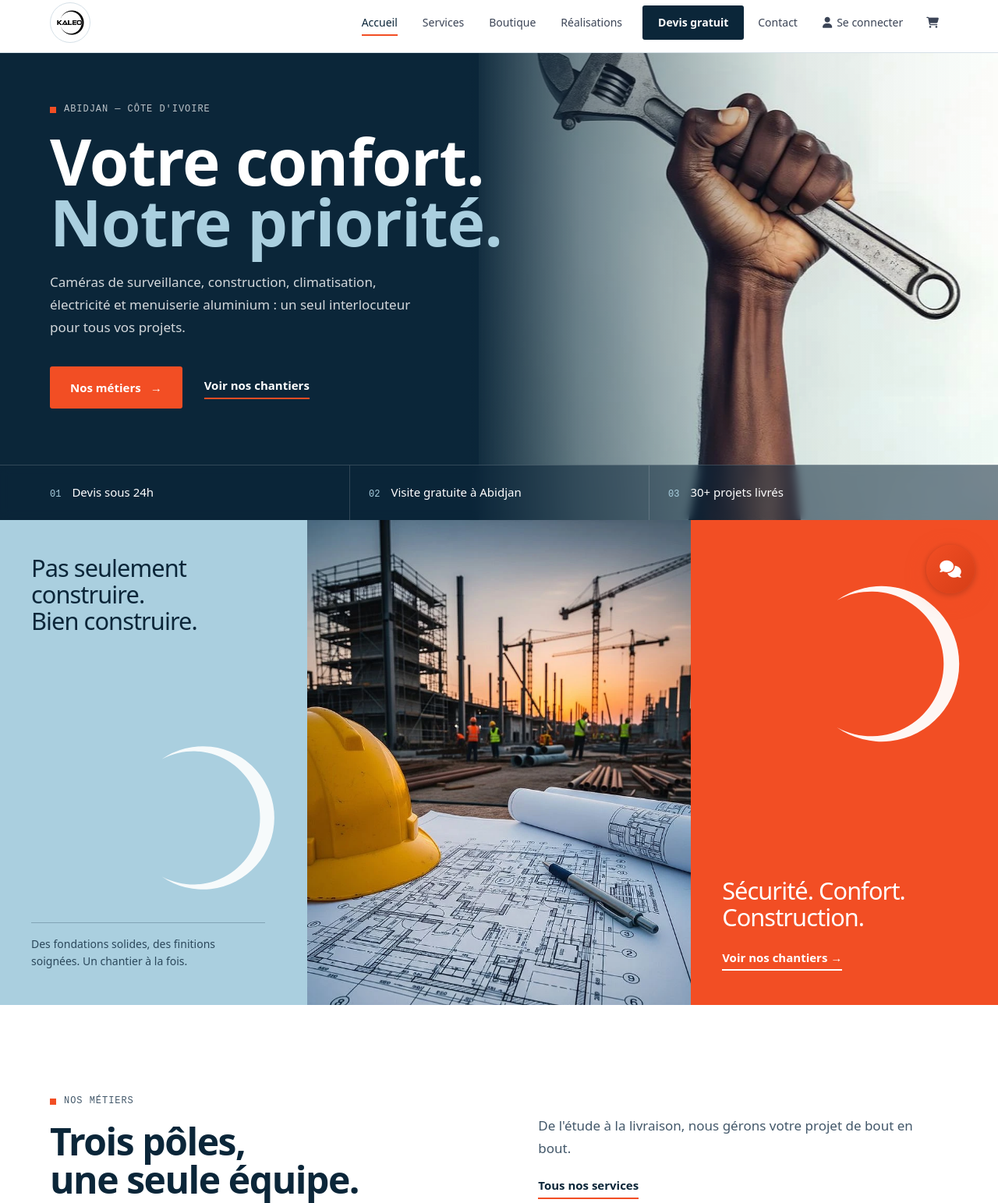
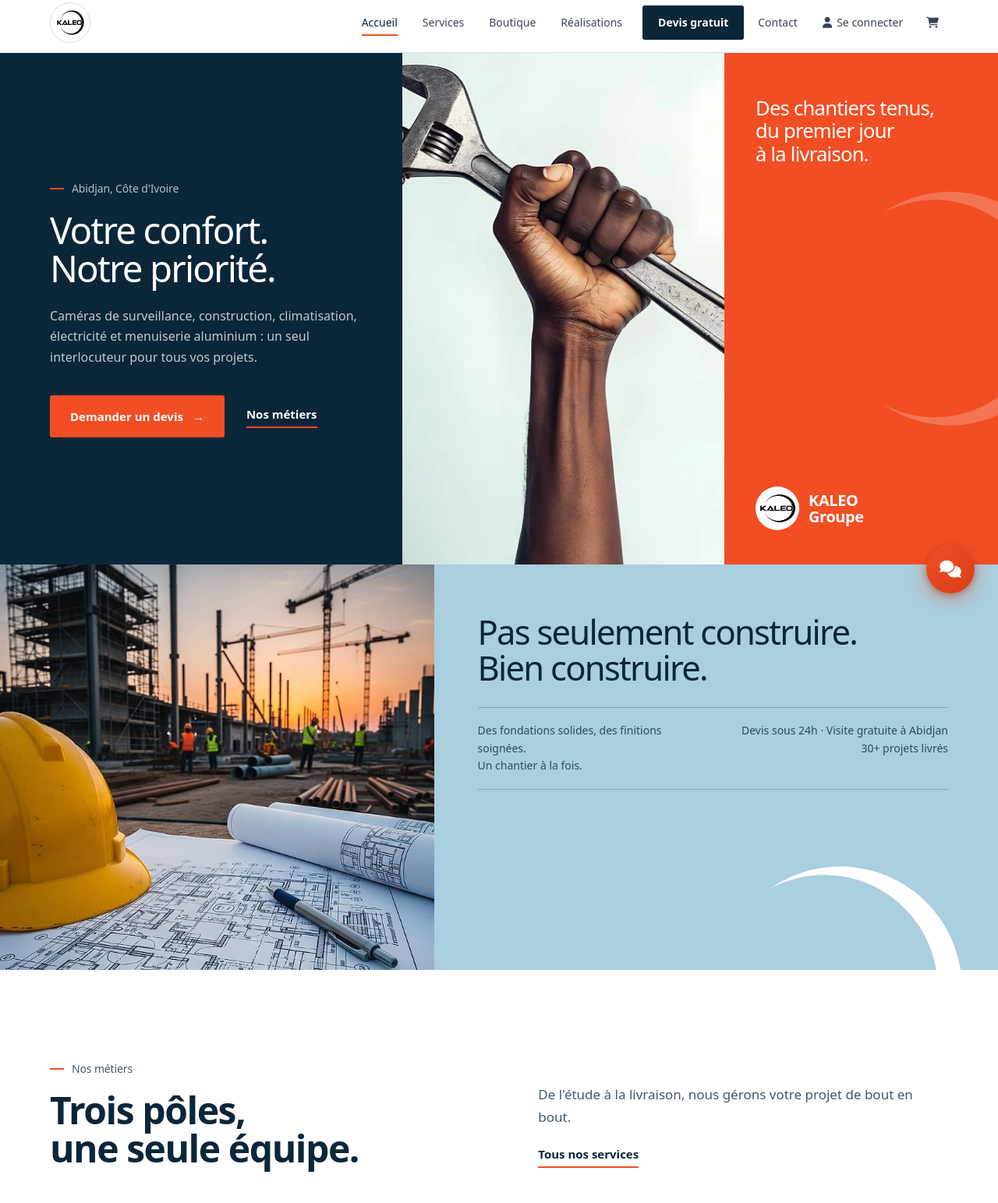
Before and after one commit to benian-CI/kaleogroupe, a plain HTML site: page index.html in a window 1280 px wide. Shown: the part 9-1552 px from the top of the page at 78% size. Drawn offline with Linux system fonts and the light colour scheme.

Commit message:
Accueil en panneaux façon Astrix : triptyque, planche, bannière
- Bandeau en triptyque (bleu nuit | diaporama photo | rouge-orangé avec
  slogan et marque) : la photo n'occupe qu'un tiers, elle reste nette
- Planche manifeste : photo de chantier + aplat bleu ciel avec titre,
  filets fins et croissant KALEO
- Devis en bannière à trois panneaux (blanc | photo | bleu nuit)
- Étiquettes en petit texte sobre au lieu des majuscules en mono

Co-Authored-By: Claude Opus 5.5 <noreply@anthropic.com>

```diff
--- a/css/animations.css
+++ b/css/animations.css
@@ -31,12 +31,12 @@
 .reveal-delay-2 { transition-delay: 0.2s; }
 
 /* Apparition du bandeau d'accueil */
-.hero-pro-title { animation: fadeInUp 0.7s ease 0.1s both; }
-.hero-pro-text { animation: fadeInUp 0.7s ease 0.25s both; }
+.tri-titre { animation: fadeInUp 0.7s ease 0.1s both; }
+.tri-texte { animation: fadeInUp 0.7s ease 0.25s both; }
 .hero-pro-actions { animation: fadeInUp 0.7s ease 0.4s both; }
 
 /* Accessibilité : pas d'animation pour qui les a désactivées dans son système */
 @media (prefers-reduced-motion: reduce) {
   .reveal { opacity: 1; transform: none; transition: none; }
-  .hero-pro-title, .hero-pro-text, .hero-pro-actions { animation: none; }
+  .tri-titre, .tri-texte, .hero-pro-actions { animation: none; }
 }
--- a/css/style.css
+++ b/css/style.css
@@ -144,18 +144,16 @@ img { max-width: 100%; }
   display: inline-flex;
   align-items: center;
   gap: 10px;
-  font-family: var(--font-mono);
-  font-size: 12px;
+  font-size: 14px;
   font-weight: 500;
-  letter-spacing: 0.08em;
-  text-transform: uppercase;
+  letter-spacing: -0.01em;
   color: var(--text-secondary);
   margin-bottom: 18px;
 }
 .section-eyebrow::before {
   content: '';
-  width: 8px;
-  height: 8px;
+  width: 18px;
+  height: 2px;
   background: var(--accent);
 }
 .section-title {
@@ -457,31 +455,81 @@ img { max-width: 100%; }
 /* ============================================
    ACCUEIL
    ============================================ */
-/* Bandeau : photo pleine largeur assombrie, titre condensé en majuscules */
-.hero-pro {
-  position: relative;
-  min-height: 640px;
+/* Bandeau en triptyque, comme le panneau d'affichage Astrix :
+   bleu nuit (texte) | photo (diaporama) | rouge-orangé (slogan + marque).
+   La photo n'occupe qu'un tiers de la largeur : elle reste nette. */
+.triptyque {
+  display: grid;
+  grid-template-columns: 1.25fr 1fr 0.85fr;
+  min-height: min(82vh, 740px);
+  margin-top: 77px;   /* hauteur de la barre de navigation fixe */
+}
+.tri-panneau { position: relative; overflow: hidden; }
+.tri-nuit {
   display: flex;
   flex-direction: column;
   justify-content: center;
-  padding: 140px 0 0;
-  overflow: hidden;
+  padding: 64px 56px 64px max(24px, calc((100vw - 1200px) / 2 + 24px));
   background: var(--navy);
+  color: #fff;
 }
-/* Diaporama sur la moitié droite : photos affichées près de leur taille réelle
-   (736 px de large) pour rester nettes. Chaque image reste ~6 s avec un zoom
-   lent, puis la suivante apparaît en fondu par-dessus (2 photos, cycle de 12 s).
-   Délais négatifs : chaque image démarre à une étape différente du cycle,
-   donc la première est visible dès le chargement, sans écran vide. */
-.hero-slides {
+.tri-nuit .section-eyebrow { color: rgba(255, 255, 255, 0.7); }
+.tri-titre {
+  font-size: clamp(2.4rem, 3.7vw, 3.5rem);
+  font-weight: 500;
+  line-height: 1.02;
+  letter-spacing: -0.04em;
+  margin-bottom: 24px;
+}
+.tri-texte {
+  max-width: 420px;
+  font-size: 16px;
+  line-height: 1.65;
+  color: rgba(255, 255, 255, 0.75);
+  margin-bottom: 36px;
+}
+.hero-pro-actions { display: flex; align-items: center; gap: 28px; flex-wrap: wrap; }
+.tri-orange {
+  display: flex;
+  flex-direction: column;
+  justify-content: space-between;
+  padding: 56px 40px 44px;
+  background: var(--accent);
+  color: #fff;
+}
+.tri-slogan {
+  position: relative;
+  z-index: 1;
+  font-size: clamp(1.4rem, 2vw, 1.9rem);
+  font-weight: 500;
+  line-height: 1.15;
+  letter-spacing: -0.03em;
+}
+.tri-marque {
+  position: relative;
+  z-index: 1;
+  display: flex;
+  align-items: center;
+  gap: 12px;
+  font-size: 20px;
+  font-weight: 600;
+  line-height: 1.05;
+  letter-spacing: -0.02em;
+}
+.tri-marque img { width: 56px; height: 56px; border-radius: 50%; background: #fff; padding: 3px; }
+.tri-croissant {
   position: absolute;
-  top: 0;
-  right: 0;
-  width: 52%;
-  max-width: 820px;
-  height: 100%;
-  overflow: hidden;
+  right: -30%;
+  top: 50%;
+  width: 95%;
+  aspect-ratio: 1;
+  transform: translateY(-50%);
+  background: var(--croissant) center / contain no-repeat;
+  opacity: 0.22;
+  pointer-events: none;
 }
+/* Diaporama du panneau photo : fondu enchaîné entre deux photos */
+.hero-slides { position: absolute; inset: 0; overflow: hidden; }
 .hero-slide {
   position: absolute;
   inset: 0;
@@ -499,117 +547,99 @@ img { max-width: 100%; }
   51%, 91% { opacity: 0; transform: scale(1); }
   100%     { opacity: 1; transform: scale(1.06); }
 }
-.hero-pro::before {
-  content: '';
-  position: absolute;
-  inset: 0;
-  z-index: 1;
-  /* Marine uni sous le texte, puis fondu sur le bord gauche de la photo */
-  background: linear-gradient(90deg, var(--navy) 0%, var(--navy) 47%, rgba(11, 38, 57, 0.55) 58%, rgba(11, 38, 57, 0.08) 78%, rgba(11, 38, 57, 0) 100%);
+
+/* Planche « manifeste » : photo | aplat bleu ciel avec titre, filets, croissant */
+.planche {
+  display: grid;
+  grid-template-columns: 1fr 1.3fr;
+  min-height: 520px;
 }
-.hero-pro-inner { position: relative; z-index: 2; width: 100%; flex: 1; display: flex; flex-direction: column; justify-content: center; padding-bottom: 72px; }
-.hero-pro-inner > * { max-width: 640px; }
-.hero-pro-inner > .hero-pro-title { max-width: 920px; }
-.hero-pro .section-eyebrow { color: rgba(255, 255, 255, 0.72); }
-.hero-pro-title {
-  font-size: clamp(2.8rem, 6.4vw, 5.4rem);
-  font-weight: 600;
-  line-height: 0.95;
-  letter-spacing: -0.01em;
-  color: #fff;
-  margin-bottom: 24px;
-}
-.hero-pro-title em { font-style: normal; color: var(--accent-on-dark); }
-.hero-pro-text {
-  max-width: 480px;
-  font-size: clamp(15px, 1.5vw, 17px);
-  line-height: 1.7;
-  color: rgba(255, 255, 255, 0.82);
-  margin-bottom: 36px;
-}
-.hero-pro-actions { display: flex; align-items: center; gap: 28px; flex-wrap: wrap; }
-
-/* Bande d'infos en pied de bandeau, façon cartouche de plan */
-.hero-strip {
-  position: relative;
-  z-index: 2;
-  border-top: 1px solid rgba(255, 255, 255, 0.16);
-  background: rgba(11, 38, 57, 0.55);
-  backdrop-filter: blur(6px);
-}
-.hero-strip ul {
-  display: grid;
-  grid-template-columns: repeat(3, 1fr);
-}
-.hero-strip li {
-  display: flex;
-  align-items: baseline;
-  gap: 14px;
-  padding: 22px 24px 22px 0;
-  color: #fff;
-  font-size: 15px;
-  font-weight: 500;
-}
-.hero-strip li + li { padding-left: 24px; border-left: 1px solid rgba(255, 255, 255, 0.16); }
-.hero-strip .num { font-family: var(--font-mono); font-size: 12px; color: var(--accent-on-dark); }
-
-/* Mosaïque sous le bandeau : aplat bleu ciel | photo | aplat rouge-orangé */
-.mosaique {
-  display: grid;
-  grid-template-columns: 1fr 1.25fr 1fr;
-  min-height: 420px;
-}
-.tuile {
+.planche-photo { position: relative; overflow: hidden; }
+.planche-photo img { position: absolute; inset: 0; width: 100%; height: 100%; object-fit: cover; object-position: 50% 45%; }
+.planche-ciel {
   position: relative;
   overflow: hidden;
   display: flex;
   flex-direction: column;
-  justify-content: space-between;
-  padding: 44px 40px;
+  padding: 64px max(24px, calc((100vw - 1200px) / 2 + 24px)) 64px 56px;
+  background: var(--sky);
+  color: var(--navy);
 }
-.tuile-ciel { background: var(--sky); color: var(--navy); }
-.tuile-orange { background: var(--accent); color: #fff; justify-content: flex-end; gap: 22px; }
-.tuile-photo { padding: 0; }
-.tuile-photo img { width: 100%; height: 100%; object-fit: cover; object-position: 50% 45%; display: block; }
-.tuile-titre {
+.planche-titre {
   position: relative;
   z-index: 1;
-  font-family: var(--font-display);
-  font-size: clamp(1.6rem, 2.4vw, 2.2rem);
+  font-size: clamp(2rem, 3.4vw, 3rem);
   font-weight: 500;
-  line-height: 1.12;
-  letter-spacing: -0.03em;
+  line-height: 1.05;
+  letter-spacing: -0.04em;
+  padding-bottom: 28px;
+  border-bottom: 1px solid rgba(11, 38, 57, 0.25);
 }
-.tuile-texte {
+.planche-lignes {
   position: relative;
   z-index: 1;
-  max-width: 300px;
-  padding-top: 16px;
-  border-top: 1px solid rgba(11, 38, 57, 0.25);
+  display: grid;
+  grid-template-columns: 1fr 1fr;
+  gap: 24px;
+  padding: 18px 0;
+  border-bottom: 1px solid rgba(11, 38, 57, 0.25);
   font-size: 14px;
   line-height: 1.6;
-  color: rgba(11, 38, 57, 0.8);
+  color: rgba(11, 38, 57, 0.78);
 }
-.tuile-lien {
-  position: relative;
-  z-index: 1;
-  align-self: flex-start;
-  font-weight: 600;
-  font-size: 15px;
-  color: #fff;
-  padding-bottom: 3px;
-  border-bottom: 2px solid #fff;
-}
-/* L'arc du logo KALEO, en très grand et recadré */
-.tuile-arc {
+.planche-droite { text-align: right; }
+.planche-croissant {
   position: absolute;
-  width: 78%;
+  right: 4%;
+  bottom: -38%;
+  width: min(48%, 420px);
   aspect-ratio: 1;
   background: var(--croissant) center / contain no-repeat;
   pointer-events: none;
 }
-.tuile-ciel .tuile-arc { right: 8%; bottom: 22%; width: 52%; opacity: 0.9; }
-.tuile-orange .tuile-arc { right: 10%; top: 12%; width: 56%; opacity: 0.95; }
+
+/* Bannière devis à trois panneaux (blanc | photo | bleu nuit), sur fond bleu
+   ciel comme les planches de présentation Astrix */
+.banniere { padding: 72px 0; background: var(--sky); }
+.banniere-grille {
+  display: grid;
+  grid-template-columns: 1.1fr 1fr 1fr;
+  min-height: 360px;
+}
+.ban-panneau { position: relative; overflow: hidden; }
+.ban-blanc {
+  display: flex;
+  flex-direction: column;
+  justify-content: space-between;
+  gap: 20px;
+  padding: 36px;
+  background: #fff;
+  color: var(--navy);
+}
+.ban-titre { font-size: clamp(1.6rem, 2.4vw, 2.2rem); font-weight: 500; line-height: 1.1; letter-spacing: -0.03em; }
+.ban-blanc p { font-size: 14px; line-height: 1.6; color: var(--text-secondary); }
+.ban-blanc .btn-solid { align-self: flex-start; }
+.ban-photo img { position: absolute; inset: 0; width: 100%; height: 100%; object-fit: cover; object-position: 60% 42%; }
+.ban-nuit {
+  display: flex;
+  flex-direction: column;
+  justify-content: flex-end;
+  padding: 36px;
+  background: var(--navy);
+  color: #fff;
+  font-size: 16px;
+  line-height: 1.4;
+}
+.ban-nuit p { position: relative; z-index: 1; }
+.ban-croissant {
+  position: absolute;
+  top: 28px;
+  left: 32px;
+  width: 46%;
+  aspect-ratio: 1;
+  background: var(--croissant) center / contain no-repeat;
+  filter: brightness(0) saturate(100%) invert(84%) sepia(12%) saturate(500%) hue-rotate(160deg);
+}
 
 /* Sections */
 .panel-section { padding: 110px 0; background: #fff; }
@@ -909,11 +939,18 @@ body.menu-open .chatbot-window { display: none !important; }
    RESPONSIVE
    ============================================ */
 @media (max-width: 900px) {
-  .mosaique { grid-template-columns: 1fr; }
-  .tuile { min-height: 300px; padding: 36px 24px; }
-  .tuile-photo { min-height: 260px; padding: 0; }
-  .tuile-ciel .tuile-arc, .tuile-orange .tuile-arc { width: 150px; right: 6%; top: auto; bottom: 18%; opacity: 0.5; }
-  .tuile-orange .tuile-arc { bottom: auto; top: 14%; }
+  .triptyque { grid-template-columns: 1fr; margin-top: 70px; }
+  .tri-nuit { padding: 56px 24px; }
+  .tri-photo { min-height: 320px; }
+  .tri-orange { padding: 40px 24px; gap: 32px; }
+  .planche { grid-template-columns: 1fr; }
+  .planche-photo { min-height: 260px; }
+  .planche-ciel { padding: 48px 24px 120px; }
+  .planche-lignes { grid-template-columns: 1fr; }
+  .planche-droite { text-align: left; }
+  .banniere-grille { grid-template-columns: 1fr; }
+  .ban-photo { min-height: 240px; }
+  .ban-nuit { min-height: 220px; }
   .split-header { grid-template-columns: 1fr; gap: 20px; }
   .icon-panel, .icon-panel-5 { grid-template-columns: 1fr; }
   .icon-panel-5 > .icon-card,
@@ -928,10 +965,5 @@ body.menu-open .chatbot-window { display: none !important; }
 }
 @media (max-width: 640px) {
   .footer-grid { grid-template-columns: 1fr; }
-  .hero-pro { min-height: 0; padding-top: 120px; }
-  .hero-slides { width: 100%; max-width: none; }
-  .hero-pro::before { background: rgba(11, 38, 57, 0.82); }
-  .hero-strip ul { grid-template-columns: 1fr; }
-  .hero-strip li + li { padding-left: 0; border-left: none; border-top: 1px solid rgba(255, 255, 255, 0.16); }
   .panel-section { padding: 80px 0; }
 }
--- a/index.html
+++ b/index.html
@@ -23,8 +23,8 @@
   <meta name="twitter:description" content="Caméras de surveillance, construction, climatisation, électricité, menuiserie aluminium à Abidjan. Devis gratuit sous 24h."/>
   <meta name="twitter:image" content="https://app.kaleogroupe.com/logo-kaleo.png"/>
   <link rel="icon" type="image/png" href="/logo-kaleo.png"/>
-  <link rel="stylesheet" href="/css/style.css?v=54" />
-  <link rel="stylesheet" href="/css/animations.css?v=5" />
+  <link rel="stylesheet" href="/css/style.css?v=56" />
+  <link rel="stylesheet" href="/css/animations.css?v=6" />
   <link rel="stylesheet" href="/css/chatbot.css?v=26" />
   <link href="https://fonts.googleapis.com/css2?family=Geist:wght@400;500;600;700&family=Geist+Mono:wght@400;500&display=swap" rel="stylesheet"/>
   <link rel="stylesheet" href="https://cdnjs.cloudflare.com/ajax/libs/font-awesome/6.5.0/css/all.min.css"/>
@@ -91,50 +91,46 @@
     </div>
   </nav>
 
-  <!-- HERO -->
-  <section class="hero-pro">
+  <!-- HERO : triptyque façon panneau d'affichage (bleu nuit | photo | rouge-orangé) -->
+  <section class="triptyque">
+    <div class="tri-panneau tri-nuit">
+      <span class="section-eyebrow">Abidjan, Côte d'Ivoire</span>
+      <h1 class="tri-titre">Votre confort.<br/>Notre priorité.</h1>
+      <p class="tri-texte">Caméras de surveillance, construction, climatisation, électricité et menuiserie aluminium : un seul interlocuteur pour tous vos projets.</p>
+      <div class="hero-pro-actions">
+        <a href="/devis" class="btn-solid">Demander un devis <span class="arrow" aria-hidden="true">→</span></a>
+        <a href="#services" class="text-link text-link-light">Nos métiers</a>
+      </div>
+    </div>
+    <div class="tri-panneau tri-photo">
       <!-- Diaporama : les photos se succèdent en fondu enchaîné -->
       <div class="hero-slides" aria-hidden="true">
         <img class="hero-slide slide-casque" src="/photo-casque.webp" alt="" width="736" height="1051" fetchpriority="high"/>
         <img class="hero-slide slide-cle" src="/photo-cle.webp" alt="" width="736" height="736" loading="lazy"/>
       </div>
-    <div class="container hero-pro-inner">
-      <span class="section-eyebrow">Abidjan — Côte d'Ivoire</span>
-      <h1 class="hero-pro-title">Votre confort.<br/><em>Notre priorité.</em></h1>
-      <p class="hero-pro-text">
-        Caméras de surveillance, construction, climatisation, électricité et menuiserie aluminium :
-        un seul interlocuteur pour tous vos projets.
-      </p>
-      <div class="hero-pro-actions">
-        <a href="#services" class="btn-solid">Nos métiers <span class="arrow" aria-hidden="true">→</span></a>
-        <a href="/realisations" class="text-link text-link-light">Voir nos chantiers</a>
     </div>
+    <div class="tri-panneau tri-orange">
+      <p class="tri-slogan">Des chantiers tenus,<br/>du premier jour<br/>à la livraison.</p>
+      <div class="tri-marque">
+        <img src="/logo-kaleo.webp" alt="" width="56" height="56"/>
+        <span>KALEO<br/>Groupe</span>
       </div>
-    <div class="hero-strip">
-      <div class="container">
-        <ul>
-          <li><span class="num">01</span> Devis sous 24h</li>
-          <li><span class="num">02</span> Visite gratuite à Abidjan</li>
-          <li><span class="num">03</span> 30+ projets livrés</li>
-        </ul>
-      </div>
+      <span class="tri-croissant" aria-hidden="true"></span>
     </div>
   </section>
 
-  <!-- MOSAÏQUE : aplats de couleur + photo, arc du logo en motif -->
-  <section class="mosaique" aria-label="KALEO en bref">
-    <div class="tuile tuile-ciel">
-      <p class="tuile-titre">Pas seulement construire.<br/>Bien construire.</p>
-      <p class="tuile-texte">Des fondations solides, des finitions soignées. Un chantier à la fois.</p>
-      <span class="tuile-arc" aria-hidden="true"></span>
-    </div>
-    <div class="tuile tuile-photo">
+  <!-- PLANCHE : photo + aplat bleu ciel avec titre, filets et croissant -->
+  <section class="planche" aria-label="Notre façon de travailler">
+    <div class="planche-photo">
       <img src="/photo-chantier.webp" alt="Chantier au coucher du soleil, casque et plans de construction" width="736" height="930" loading="lazy"/>
     </div>
-    <div class="tuile tuile-orange">
-      <span class="tuile-arc" aria-hidden="true"></span>
-      <p class="tuile-titre">Sécurité. Confort.<br/>Construction.</p>
-      <a href="/realisations" class="tuile-lien">Voir nos chantiers <span aria-hidden="true">→</span></a>
+    <div class="planche-ciel">
+      <h2 class="planche-titre">Pas seulement construire.<br/>Bien construire.</h2>
+      <div class="planche-lignes">
+        <p>Des fondations solides, des finitions soignées.<br/>Un chantier à la fois.</p>
+        <p class="planche-droite">Devis sous 24h · Visite gratuite à Abidjan<br/>30+ projets livrés</p>
+      </div>
+      <span class="planche-croissant" aria-hidden="true"></span>
     </div>
   </section>
 
@@ -174,16 +170,21 @@
     </div>
   </section>
 
-  <!-- DEVIS -->
-  <section class="split-cta">
-    <div class="split-cta-text">
-      <span class="section-eyebrow">Devis gratuit</span>
-      <h2>Demandez<br/>votre devis</h2>
-      <p>Décrivez votre projet en 2 minutes. Réponse sous 24h, détaillée poste par poste.</p>
+  <!-- DEVIS : bannière à trois panneaux (blanc | photo | bleu nuit) -->
+  <section class="banniere">
+    <div class="container banniere-grille">
+      <div class="ban-panneau ban-blanc">
+        <h2 class="ban-titre">Un projet ?<br/>Demandez votre devis.</h2>
+        <p>Décrivez votre besoin en 2 minutes : nous revenons vers vous sous 24h.</p>
         <a href="/devis" class="btn-solid">Demander un devis <span class="arrow" aria-hidden="true">→</span></a>
       </div>
-    <div class="split-cta-media split-cta-media-bureau">
+      <div class="ban-panneau ban-photo">
         <img src="/photo-bureau.webp" alt="Casque de chantier posé à côté d'un ordinateur portable" width="736" height="920" loading="lazy"/>
+      </div>
+      <div class="ban-panneau ban-nuit">
+        <span class="ban-croissant" aria-hidden="true"></span>
+        <p>Un devis clair,<br/>détaillé poste par poste.<br/>Sans surprise.</p>
+      </div>
     </div>
   </section>
 
```
Also changed, not shown: pages/admin/dashboard.html (+1 -1 lines), pages/admin/login.html (+1 -1 lines), pages/boutique.html (+2 -2 lines), pages/checkout.html (+2 -2 lines), pages/compte/commandes.html (+2 -2 lines), pages/compte/connexion.html (+2 -2 lines), pages/compte/inscription.html (+2 -2 lines), pages/compte/mot-de-passe-oublie.html (+2 -2 lines), pages/compte/reinitialiser.html (+2 -2 lines), pages/contact.html (+2 -2 lines), pages/devis.html (+2 -2 lines), pages/paiement-succes.html (+2 -2 lines), pages/panier.html (+2 -2 lines), pages/produit.html (+2 -2 lines), 2 more files. Lines whose indentation alone changed are shown as unchanged.
